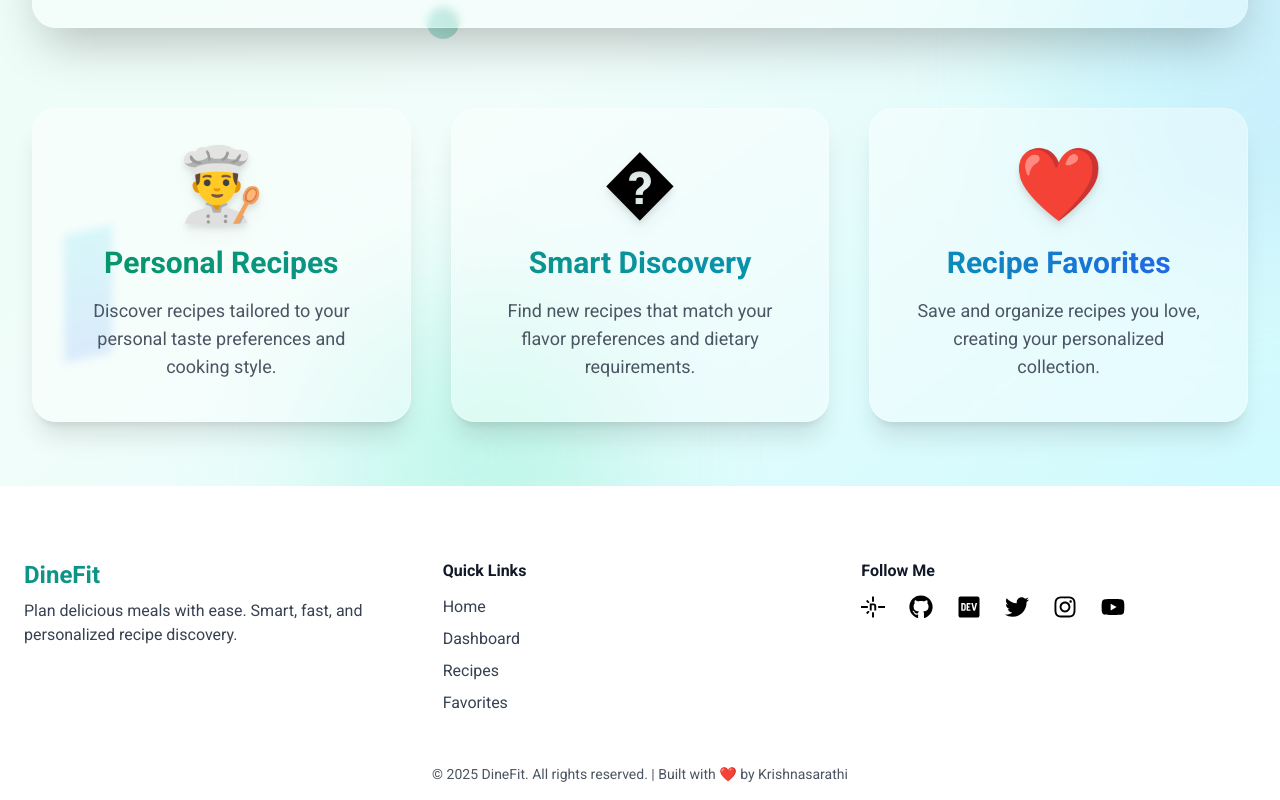
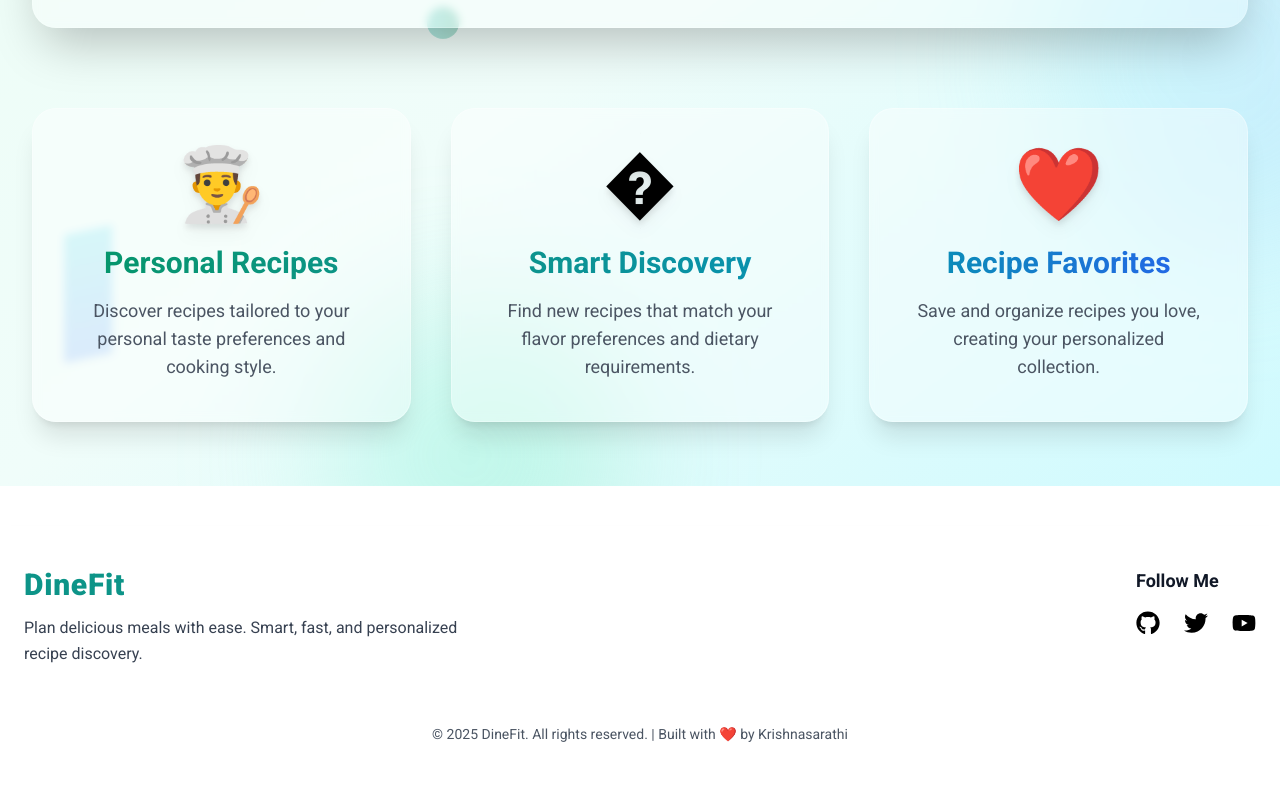
Before and after one commit to swasbee1605/DineFit, a React (Vite) app: page / in a window 1280 px wide. Shown: the part 519-1319 px from the top of the page. After the commit the page ends 1279 px from the top, so only its background shows below. Built offline with nearby package versions, Linux system fonts and the light colour scheme; no server answers.

Commit message:
✨ Updated Footer Component with branding, quick links, and social icons (Closes #19)

```diff
--- a/package.json
+++ b/package.json
@@ -16,6 +16,7 @@
     "node-appwrite": "^17.1.0",
     "react": "^19.1.0",
     "react-dom": "^19.1.0",
+    "react-icons": "^5.5.0",
     "react-router-dom": "^7.7.0"
   },
   "devDependencies": {
--- a/src/components/Footer.jsx
+++ b/src/components/Footer.jsx
@@ -6,53 +6,53 @@ import { SiNetlify } from "react-icons/si";
 export default function Footer() {
     return (
         <footer className="mt-10 bg-white/10 backdrop-blur-lg border-t border-white/20 shadow-lg">
-            <div className="max-w-7xl mx-auto px-6 py-8 grid grid-cols-1 md:grid-cols-3 gap-6 text-center md:text-left">
+            <div className="max-w-7xl mx-auto px-6 py-10 flex flex-col md:flex-row items-center md:items-start justify-between gap-8">
 
                 {/* Branding */}
-                <div>
-                    <h2 className="text-2xl font-bold text-teal-600">DineFit</h2>
-                    <p className="text-gray-700 dark:text-gray-500 mt-2">
+                <div className="text-center md:text-left max-w-md">
+                    <h2 className="text-3xl font-extrabold text-teal-600 tracking-wide">DineFit</h2>
+                    <p className="text-gray-700 dark:text-gray-400 mt-3 leading-relaxed">
                         Plan delicious meals with ease.
                         Smart, fast, and personalized recipe discovery.
                     </p>
                 </div>
 
-                {/* Quick Links */}
-                <div>
-                    <h3 className="font-semibold text-gray-900 dark:text-gray-800 mb-3">Quick Links</h3>
-                    <ul className="space-y-2 text-gray-700 dark:text-gray-500">
-                        <li><a href="/" className="hover:text-teal-500">Home</a></li>
-                        <li><a href="/dashboard" className="hover:text-teal-500">Dashboard</a></li>
-                        <li><a href="/recipes" className="hover:text-teal-500">Recipes</a></li>
-                        <li><a href="/favorites" className="hover:text-teal-500">Favorites</a></li>
-                    </ul>
-                </div>
+                {/* Social Links */}
+                <div className="text-center md:text-left">
+                    <h3 className="font-semibold text-gray-900 dark:text-gray-300 mb-4 text-lg">Follow Me</h3>
+                    <div className="flex justify-center md:justify-start gap-6 text-2xl">
 
-                {/* Social Links */}
-                <div>
-                    <h3 className="font-semibold text-gray-900 dark:text-gray-800 mb-3">Follow Me</h3>
-                    <div className="flex justify-center md:justify-start gap-6 text-2xl">
-                        <a href="https://krishnasarathi.netlify.app" target="_blank" rel="noopener noreferrer" className="hover:text-teal-500">
-                            <SiNetlify />
-                        </a>
-                        <a href="https://github.com/imkrishnasarathi" target="_blank" rel="noopener noreferrer" className="hover:text-teal-500">
+                        <a
+                            href="https://github.com/imkrishnasarathi"
+                            target="_blank"
+                            rel="noopener noreferrer"
+                            className="hover:text-teal-500 transition-colors duration-300"
+                        >
                             <FaGithub />
                         </a>
-                        <a href="https://dev.to/krishnasarathi" target="_blank" rel="noopener noreferrer" className="hover:text-teal-500">
-                            <FaDev />
-                        </a>
-                        <a href="https://x.com/CodesKae" target="_blank" rel="noopener noreferrer" className="hover:text-teal-500">
+
+                        <a
+                            href="https://x.com/CodesKae"
+                            target="_blank"
+                            rel="noopener noreferrer"
+                            className="hover:text-teal-500 transition-colors duration-300"
+                        >
                             <FaTwitter />
                         </a>
-                        <a href="https://instagram.com/imkrishnasarathi" target="_blank" rel="noopener noreferrer" className="hover:text-teal-500">
-                            <FaInstagram />
-                        </a>
-                        <a href="https://www.youtube.com/@krishcodes" target="_blank" rel="noopener noreferrer" className="hover:text-teal-500">
+
+                        <a
+                            href="https://www.youtube.com/@krishcodes"
+                            target="_blank"
+                            rel="noopener noreferrer"
+                            className="hover:text-teal-500 transition-colors duration-300"
+                        >
                             <FaYoutube />
                         </a>
                     </div>
                 </div>
             </div>
+
+
 
             {/* Bottom bar */}
             <div className="border-t border-white/20 text-center py-4 text-gray-600 dark:text-gray-400 text-sm">
```
Also changed, not shown: 1 other file (tests, documents, lock files or other folders).
